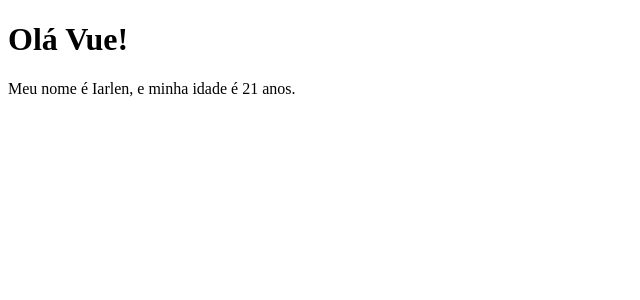
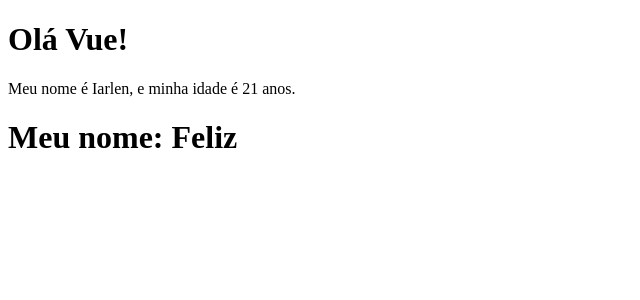
Before and after one commit to iarlen-reis/Vue3-MatheusBattisti, a Vue app in the folder 3.vue-cli/: page / in a window 1280 px wide. Shown: the top 300 px of the page, without its empty margins (0-640 px from the left). Built offline with nearby package versions, Linux system fonts and the light colour scheme.

Commit message:
aprendendo lifeCycles hooks.

```diff
--- a/3.vue-cli/src/App.vue
+++ b/3.vue-cli/src/App.vue
@@ -1,14 +1,17 @@
 <template>
   <PrimeiroComponente />
+  <LifeCycle />
 </template>
 
 <script>
 import PrimeiroComponente from "./components/PrimeiroComponente.vue";
+import LifeCycle from "./components/LifeCycle.vue";
 
 export default {
   name: "App",
   components: {
     PrimeiroComponente,
+    LifeCycle,
   },
 };
 </script>
--- /dev/null
+++ b/3.vue-cli/src/components/LifeCycle.vue
@@ -0,0 +1,24 @@
+<template>
+  <h1>Meu nome: {{ name }}</h1>
+</template>
+
+<script>
+export default {
+  name: "LifeCycle",
+  data() {
+    return {
+      name: "Ainda não sei.",
+    };
+  },
+  created() {
+    setTimeout(() => {
+      this.name = "Iarlen";
+    }, 1000);
+  },
+  mounted() {
+    setTimeout(() => {
+      this.name = "Feliz";
+    }, 2000);
+  },
+};
+</script>
```
